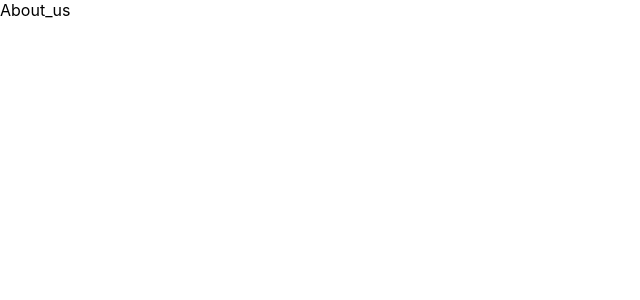
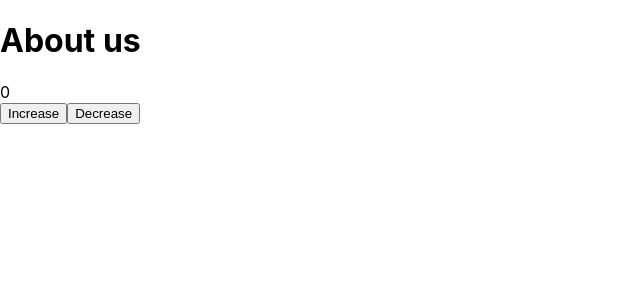
Before and after one commit to Sumedha-Bhat14/internship-react-sumedha, a React (Create React App) app: page /about_us in a window 1280 px wide. Shown: the top 300 px of the page, without its empty margins (0-640 px from the left). Built offline with nearby package versions, Linux system fonts and the light colour scheme.

Commit message:
last topic

```diff
--- a/src/component1/About_us.js
+++ b/src/component1/About_us.js
@@ -1,8 +1,36 @@
-import React from 'react'
+import React, {useState} from "react"
 
 function About_us() {
+  // const [color,setColor]=useState("red");
+  const [count,setCount]=useState(0);
+  // const myStyle={
+  //   color:"green",
+  //   backgroundColor:"aqua",
+  //   padding:"10px"
+  // }
+
+  // let handleUpdate=()=>{
+  //   setColor("blue")
+  // }
+  let handleSubmit=()=> {
+    setCount(count-1)
+  }
+  const handleUpdate=()=>{
+    setCount(count+1)
+  }
+
   return (
-    <div>About_us</div>
+    <div>
+      <h1> About us</h1>
+       {/* <div>{color}</div>
+    <button onClick={handleUpdate}>Click here to update </button>  */}
+    <div>{count}</div>
+
+    <button onClick={handleUpdate}> Increase </button>
+    <button onClick={handleSubmit}> Decrease </button>
+    </div>
+    // <div style={myStyle}> About_us </div>
+    // <div style={{color:"red",backgroundColor:"blue"}}>About_us</div>
   )
 }
 
--- a/src/component1/Home.js
+++ b/src/component1/Home.js
@@ -7,6 +7,7 @@ function Home() {
         <h1> Home Page</h1>
         <li>
             <Link to="/about_us"> About_us</Link>
+
             <Link to="/contact"> Contact </Link>
         </li>
     </div>
```
Also changed, not shown: src/component1/Contact.js (line endings or trailing spaces).
